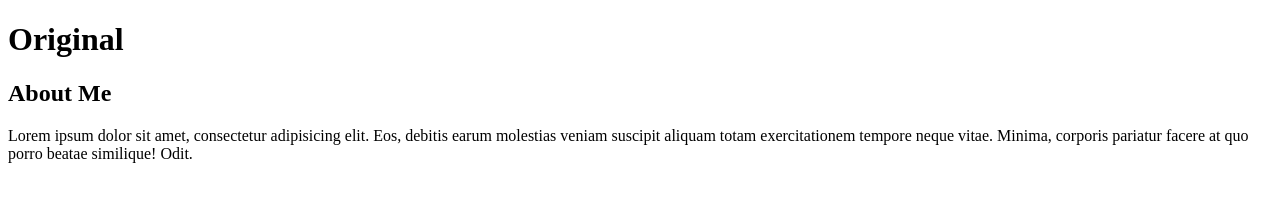
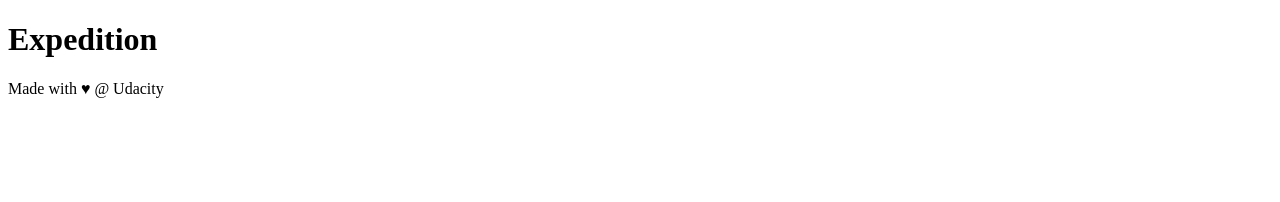
Before and after one commit to GreciaFuentesbz/GitHub-Course, a plain HTML site: page new-git-project/index.html in a window 1280 px wide. Drawn offline with Linux system fonts and the light colour scheme.

Commit message:
Actualizacion 1 de index

```diff
--- a/new-git-project/index.html
+++ b/new-git-project/index.html
@@ -10,7 +10,7 @@
 <body>
 
     <header>
-        <h1>Original</h1>
+        <h1>Expedition</h1>
     </header>
 
     <div class="container">
@@ -19,20 +19,8 @@
         </main>
     </div>
 
-    <!-- start of new content -->
-    <aside>
-        <h2>About Me</h2>
-
-        <p>Lorem ipsum dolor sit amet, consectetur adipisicing elit. Eos, debitis earum molestias veniam suscipit aliquam totam exercitationem tempore neque vitae. Minima, corporis pariatur facere at quo porro beatae similique! Odit.</p>
-    </aside>
-    <!-- end of new content -->
-
     <footer>
-        <!-- start of new content -->
-        <section>
-
-        </section>
-        <!-- end of new content -->
+        Made with ♥ @ Udacity
     </footer>
     <script src="js/app.js"></script>
 </body>
```
